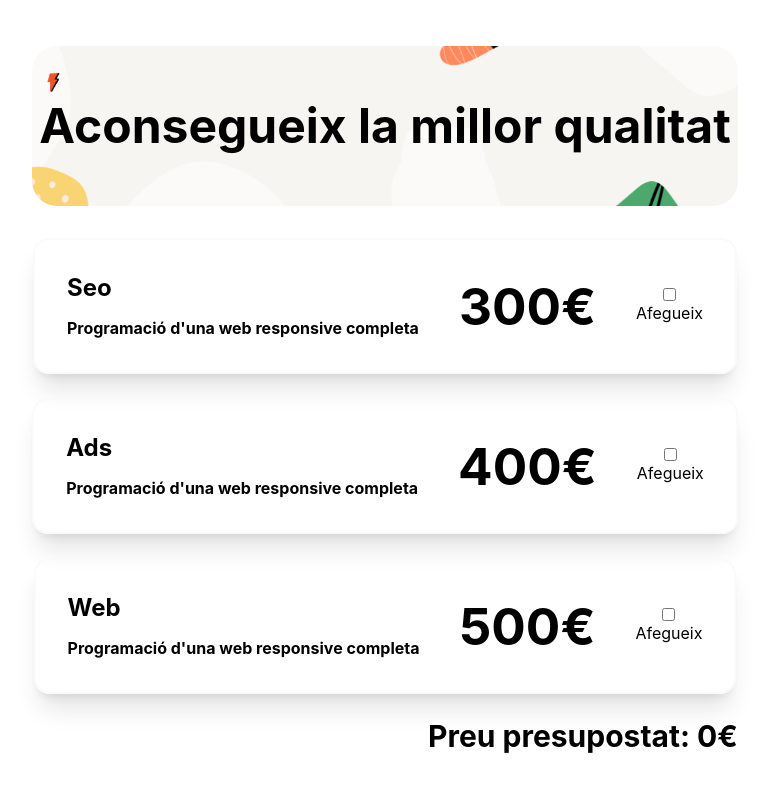
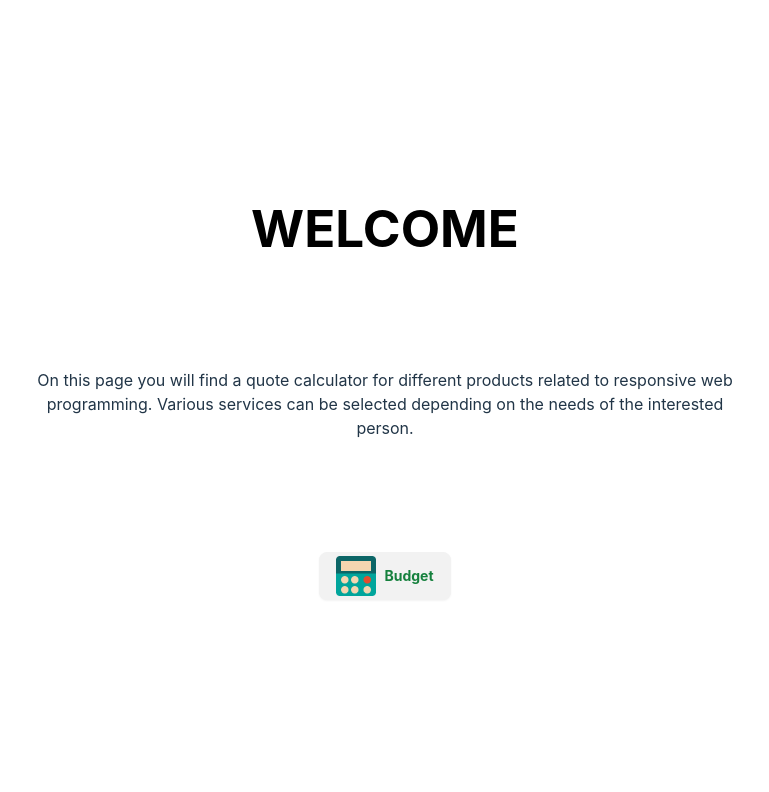
Before and after one commit to Naomigarcia99/Budgets, a React (Vite) app: page / in a window 1280 px wide. Shown: the top 792 px of the page, without its empty margins (255-1024 px from the left). Built offline with nearby package versions, Linux system fonts and the light colour scheme.

Commit message:
Home page and some styles

```diff
--- a/src/App.jsx
+++ b/src/App.jsx
@@ -1,17 +1,19 @@
 import React from "react";
 import "./assets/App.css";
-import Product from "./components/Product";
-import { Header } from "./components/Header";
 import { AppProvider } from "./context/AppContext";
-import Budget from "./components/Budget";
+import { Routes, Route } from "react-router-dom";
+import Home from "./pages/Home";
+import MainPage from "./pages/BudgetPage";
 
 function App() {
+
   return (
     <>
       <AppProvider>
-        <Header></Header>
-        <Product></Product>
-        <Budget></Budget>
+        <Routes>
+          <Route path="/" element={<Home />} />
+          <Route path="/app" element={<MainPage />} />
+        </Routes>
       </AppProvider>
     </>
   );
--- a/src/components/Header.jsx
+++ b/src/components/Header.jsx
@@ -2,7 +2,7 @@ import React from "react";
 
 export function Header() {
   return (
-    <div className="container flex items-center justify-center mb-8">
+    <div className="container flex items-center justify-center mb-2">
       <h1 className="text-5xl font-bold text-black">
         Aconsegueix la millor qualitat
       </h1>
--- /dev/null
+++ b/src/pages/BudgetPage.jsx
@@ -0,0 +1,25 @@
+import React from "react";
+import Product from "../components/Product";
+import { Header } from "../components/Header";
+import Budget from "../components/Budget";
+import { Link } from "react-router-dom";
+import Home from "../assets/home.png";
+
+const MainPage = () => {
+  return (
+    <div>
+      <Header />
+      <Link to="/">
+        <div className="flex justify-start">
+          <button className="btn btn-circle mb-2">
+            <img src={Home} width={30} />
+          </button>
+        </div>
+      </Link>
+      <Product />
+      <Budget />
+    </div>
+  );
+};
+
+export default MainPage;
--- a/src/pages/Home.jsx
+++ b/src/pages/Home.jsx
@@ -1 +1,24 @@
 import React from "react";
+import { Link } from "react-router-dom";
+import calculate from "../assets/calculate.png";
+
+export default function Home() {
+  return (
+    <div className="flex flex-col space-y-28 mx-64">
+      <h1 className="font-bold text-black">WELCOME</h1>
+      <p className="">
+        On this page you will find a quote calculator for different products
+        related to responsive web programming. Various services can be selected
+        depending on the needs of the interested person.
+      </p>
+      <Link to="/app">
+        <div className="flex justify-center">
+          <button className="btn text-green-700 font-bold">
+            <img src={calculate} width={40}></img>
+            <p>Budget</p>
+          </button>
+        </div>
+      </Link>
+    </div>
+  );
+}
```
